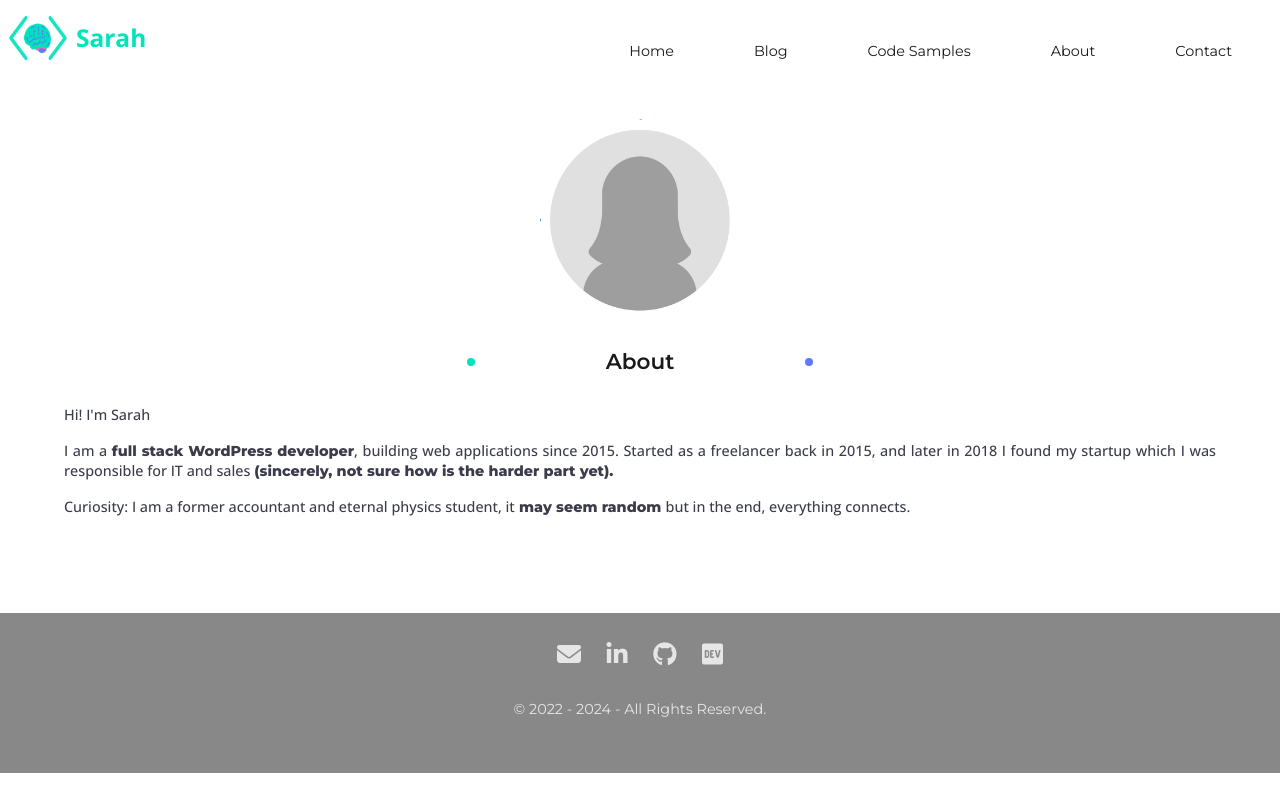
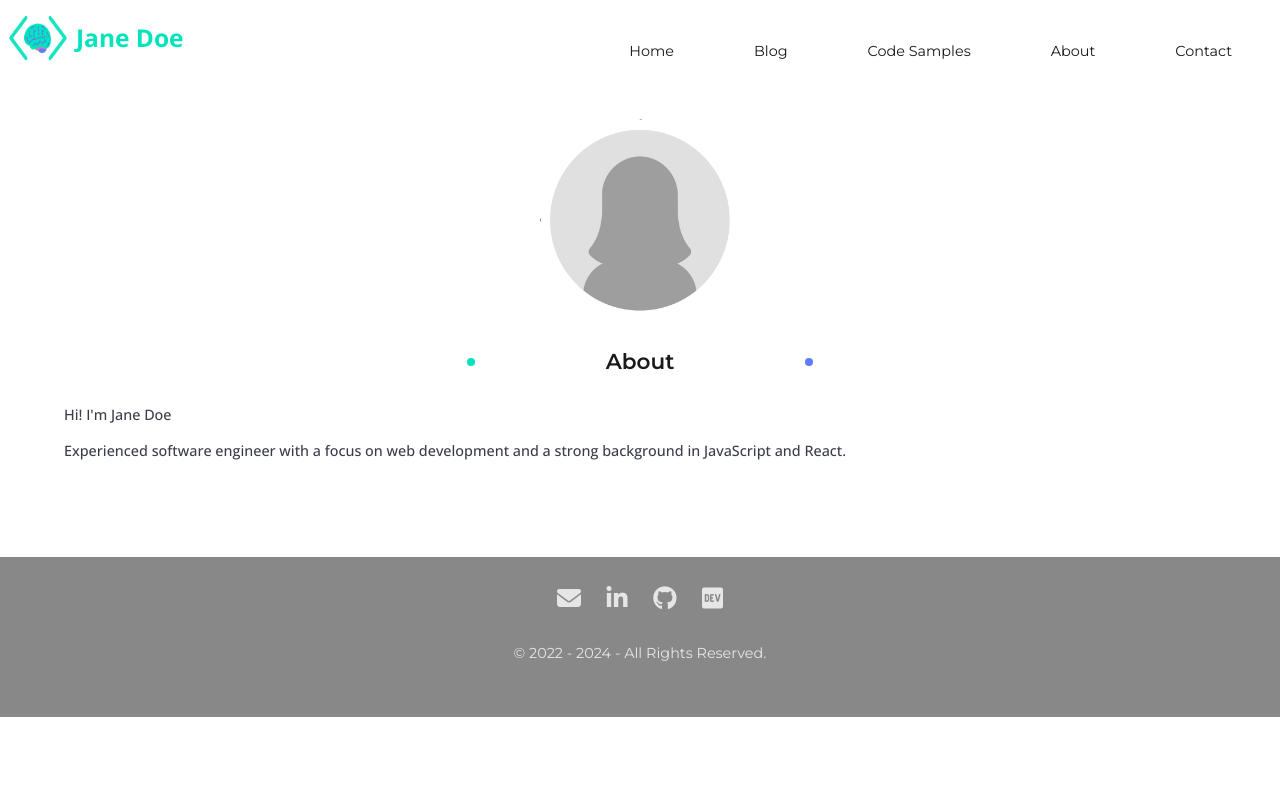
Before and after one commit to danielfilemon/portfolio-website, a React (Create React App) app: page /about in a window 1280 px wide. Built offline with nearby package versions, Linux system fonts and the light colour scheme.

Commit message:
feat: created context to manage global data

```diff
--- a/src/App.js
+++ b/src/App.js
@@ -1,6 +1,7 @@
 import React from "react";
 import "./styles/style.css";
 import Router from "./utils/Router";
+import { UserInfo } from "./utils/CustomData";
 
 import Header from "./components/Header";
 import ScrollIndicator from "./components/ScrollIndicator";
@@ -9,10 +10,12 @@ import Footer from "./components/Footer";
 export default function App() {
   return (
     <>
-      <Header />
-      <ScrollIndicator />
-      <Router />
-      <Footer />
+      <UserInfo>
+        <Header />
+        <ScrollIndicator />
+        <Router />
+        <Footer />
+      </UserInfo>
     </>
   );
 }
--- a/src/components/Footer.js
+++ b/src/components/Footer.js
@@ -1,32 +1,35 @@
 import React from "react";
+import { useCustomData } from "../utils/CustomData";
 import { Link } from "react-router-dom";
 import BackToTop from "./BackToTop";
 
 export default function Footer() {
+  const customData = useCustomData();
+
   return (
     <footer className="footer">
       <BackToTop />
       <nav className="footer_icons">
         <li>
-          <Link to="mailto:sarahcosiqueira@gmail.com">
+          <Link to={`mailto:${customData.socialMedia.email}`}>
             <i className="fa-solid fa-envelope footer-icons" />
           </Link>
         </li>
 
         <li>
-          <Link to="https://linkedin.com/in/sarahcssiqueira/">
+          <Link to={customData.socialMedia.linkedin}>
             <i className="fa-brands fa-linkedin-in footer-icons" />
           </Link>
         </li>
 
         <li>
-          <Link to="https://github.com/sarahcssiqueira">
+          <Link to={customData.socialMedia.github}>
             <i className="fa-brands fa-github footer-icons" />
           </Link>
         </li>
 
         <li>
-          <Link to="https://dev.to/sarahcssiqueira">
+          <Link to={customData.socialMedia.devTo}>
             <i className="fa-brands fa-dev footer-icons" />
           </Link>
         </li>
--- a/src/components/Header.js
+++ b/src/components/Header.js
@@ -1,13 +1,16 @@
 import { Link } from "react-router-dom";
 import logo from "../assets/logo.png";
 import Navbar from "./Navbar";
+import { useCustomData } from "../utils/CustomData";
 
 export default function HeaderLight() {
+  const customData = useCustomData();
+
   return (
     <nav className="header">
       <Link className="header_title" to="/">
         <img src={logo} alt="logo" height={60} width={60} />
-        <h1 className="header_featured"> Sarah </h1>
+        <h1 className="header_featured"> {customData.name} </h1>
       </Link>
 
       <Navbar />
@@ -26,10 +29,6 @@ export default function HeaderLight() {
             <li>Code Samples</li>
           </Link>
 
-          {/* <Link to="/projects" className="header_link">
-            <li>Projects</li>
-          </Link> */}
-
           <Link to="/about" className="header_link">
             <li>About</li>
           </Link>
--- a/src/components/PostsList.js
+++ b/src/components/PostsList.js
@@ -1,14 +1,16 @@
 import React, { useEffect, useState } from "react";
 import { Link } from "react-router-dom";
+import { useCustomData } from "../utils/CustomData";
 
 function PostsList() {
   const [articles, setArticles] = useState([]);
+  const customData = useCustomData();
 
   useEffect(() => {
     const fetchArticles = async () => {
       try {
         const response = await fetch(
-          "https://dev.to/api/articles?username=sarahcssiqueira"
+          customData.apiToConsume.devTo
         );
 
         if (!response.ok) {
--- a/src/pages/Homepage.js
+++ b/src/pages/Homepage.js
@@ -1,12 +1,14 @@
 import React, { useEffect, useState } from "react";
+import { useCustomData } from "../utils/CustomData";
 import { Link } from "react-router-dom";
 import profilePic from "../assets/profilepic.png";
 
 export default function Home() {
   const [articles, setArticles] = useState([]);
+  const customData = useCustomData();
 
   useEffect(() => {
-    fetch("https://dev.to/api/articles?username=sarahcssiqueira&per_page=3")
+    fetch(`${customData.apiToConsume.devTo}&per_page=3`)
       .then((res) => res.json())
       .then((res) => {
         setArticles(res);
@@ -17,17 +19,14 @@ export default function Home() {
     <>
       <section className="front">
         <section class="front_content">
-          <p className="front_content">Hi there 👋! I'm Sarah</p>
-          <h1 className="front_featured">Full Stack WordPress Developer</h1>
-          <p className="front_content">
-            Open source enthusiast, since 2015 I work building web applications,
-            WordPress Themes, Gutenberg Blocks, React applications & others.
-          </p>
+          <p className="front_content">Hi there 👋! I'm {customData.name}</p>
+          <h1 className="front_featured">{customData.jobTitle}</h1>
+          <p className="front_content">{customData.shortDescription}</p>
 
           <ul className="front_list">
             <li>
               <i className="fa-solid fa-location-dot"></i>
-              <p>Brazil</p>
+              <p>{customData.basedOn}</p>
             </li>
           </ul>
 
@@ -37,19 +36,19 @@ export default function Home() {
             </button>
 
             <div className="front_icons">
-              <Link to="mailto:sarahcosiqueira@gmail.com">
+              <Link to={`mailto:${customData.socialMedia.email}`}>
                 <i className="fa-solid fa-envelope" />
               </Link>
 
-              <Link to="https://linkedin.com/in/sarahcssiqueira/">
+              <Link to={customData.socialMedia.linkedin}>
                 <i className="fa-brands fa-linkedin-in" />
               </Link>
 
-              <Link to="https://github.com/sarahcssiqueira">
+              <Link to={customData.socialMedia.github}>
                 <i className="fa-brands fa-github" />
               </Link>
 
-              <Link to="https://dev.to/sarahcssiqueira">
+              <Link to={customData.socialMedia.devTo}>
                 <i className="fa-brands fa-dev" />
               </Link>
             </div>
--- a/src/pages/PageAbout.js
+++ b/src/pages/PageAbout.js
@@ -1,7 +1,10 @@
 import React from "react";
+import { useCustomData } from "../utils/CustomData";
 import profilePic from "../assets/profilepic.png";
 
 export default function AboutPage() {
+  const customData = useCustomData();
+
   return (
     <>
       <main className="page">
@@ -17,20 +20,9 @@ export default function AboutPage() {
 
         <h2 className="page_title">About</h2>
         <article>
-          <p>Hi! I'm Sarah</p>
+          <p>Hi! I'm {customData.name}</p>
 
-          <p>
-            I am a <b>full stack WordPress developer</b>, building web
-            applications since 2015. Started as a freelancer back in 2015, and
-            later in 2018 I found my startup which I was responsible for IT and
-            sales <b>(sincerely, not sure how is the harder part yet).</b>
-          </p>
-
-          <p>
-            Curiosity: I am a former accountant and eternal physics student, it
-            <b> may seem random </b>
-            but in the end, everything connects.
-          </p>
+          <p>{customData.longDescription}</p>
         </article>
       </main>
     </>
--- a/src/pages/PageBlog.js
+++ b/src/pages/PageBlog.js
@@ -1,17 +1,15 @@
 import React from "react";
+import { useCustomData } from "../utils/CustomData";
 import PostsList from "../components/PostsList";
 
 export default function PageBlog() {
+  const customData = useCustomData();
+
   return (
     <div>
       <main className="page">
         <h2 className="page_title">Blog</h2>
-        <p>
-          I write content about technology, programming, and sometimes, how I
-          see the world. The main goal is writing for my own future reference
-          (and avoid spending hours "googling" for stuff I forgot), but I also
-          hope something to be useful for other developers.
-        </p>
+        <p>{customData.blogPageDesc}</p>
         <PostsList />
       </main>
     </div>
--- a/src/pages/PageContact.js
+++ b/src/pages/PageContact.js
@@ -1,35 +1,35 @@
 import React from "react";
+import { useCustomData } from "../utils/CustomData";
 import { Link } from "react-router-dom";
 
 export default function ContactPage() {
+  const customData = useCustomData();
+
   return (
     <>
       <main className="page">
         <h2 className="page_title">Contact Me</h2>
 
         <section className="page_contact">
-          <Link
-            to="https://github.com/sarahcssiqueira"
-            className="page_contact"
-          >
+          <Link to={customData.socialMedia.github} className="page_contact">
             <i className="fa-brands fa-github contact-icons"></i>
             <p>Github</p>
           </Link>
 
-          <Link
-            to="https://www.linkedin.com/in/sarahcssiqueira/"
-            className="page_contact"
-          >
+          <Link to={customData.socialMedia.linkedin} className="page_contact">
             <i className="fa-brands fa-linkedin-in contact-icons"></i>
             <p>Reach me on Linkedin</p>
           </Link>
 
-          <Link to="mailto:sarahcosiqueira@gmail.com" className="page_contact">
+          <Link
+            to={`mailto:${customData.socialMedia.email}`}
+            className="page_contact"
+          >
             <i className="fa-solid fa-envelope contact-icons"></i>
-            <p>sarahcosiqueira@gmail.com</p>
+            <p>{customData.socialMedia.email}</p>
           </Link>
 
-          <Link to="https://dev.to/sarahcssiqueira" className="page_contact">
+          <Link to={customData.socialMedia.devTo} className="page_contact">
             <i className="fa-brands fa-dev contact-icons"></i>
             <p>Dev.to</p>
           </Link>
--- a/src/pages/PageGithub.js
+++ b/src/pages/PageGithub.js
@@ -1,4 +1,5 @@
 import React, { useEffect, useState } from "react";
+import { useCustomData } from "../utils/CustomData";
 import { Link } from "react-router-dom";
 import { AiFillStar } from "react-icons/ai";
 import { BiGitRepoForked } from "react-icons/bi";
@@ -6,8 +7,10 @@ import { BiGitRepoForked } from "react-icons/bi";
 export default function PageDisplayGithub() {
   const [repo, setRepo] = useState([]);
 
+  const customData = useCustomData();
+
   useEffect(() => {
-    fetch("https://api.github.com/users/sarahcssiqueira/repos")
+    fetch(customData.apiToConsume.github)
       .then((res) => res.json())
       .then((res) => {
         setRepo(res);
@@ -18,13 +21,7 @@ export default function PageDisplayGithub() {
     <>
       <main className="page">
         <h2 className="page_title">Code Samples</h2>
-        <p>
-          Used for millions of developers around the globe, GitHub does not
-          require a presentation. As an open source enthusiast, I use GitHub,
-          among other things, to share some code samples that can be useful for
-          other devs. Below you can see my public GitHub repositories. If some
-          of them are useful for you, please consider leaving a star.
-        </p>
+        <p>{customData.gitHubPageDesc}</p>
 
         <section className="grid">
           {repo.map((repo) => {
--- /dev/null
+++ b/src/utils/CustomData.js
@@ -0,0 +1,32 @@
+import React, { createContext, useContext } from "react";
+
+const CustomData = createContext();
+
+export const useCustomData = () => useContext(CustomData);
+
+export const UserInfo = ({ children }) => {
+  const userData = {
+    name: "Jane Doe",
+    jobTitle: "Software Engineer",
+    shortDescription: "Passionate about coding and creating awesome software.",
+    longDescription:
+      "Experienced software engineer with a focus on web development and a strong background in JavaScript and React.",
+    basedOn: "Brazil",
+    socialMedia: {
+      linkedin: "https://www.linkedin.com/in/janedoe",
+      github: "https://github.com/janedoe",
+      twitter: "https://twitter.com/janedoe",
+      devTo: "https://dev.to/janedoe",
+      email: "sarahcosiqueira@gmail.com",
+    },
+    apiToConsume: {
+      devTo: "https://dev.to/api/articles?username=sarahcssiqueira",
+      github: "https://api.github.com/users/sarahcssiqueira/repos",
+    },
+    gitHubPageDesc:
+      "Say something about why you share projects on GitHub (or leave blank)",
+    blogPageDesc: "Say a few words about why do you have a Blog",
+  };
+
+  return <CustomData.Provider value={userData}>{children}</CustomData.Provider>;
+};
```
Also changed, not shown: 1 other file (tests, documents, lock files or other folders).
